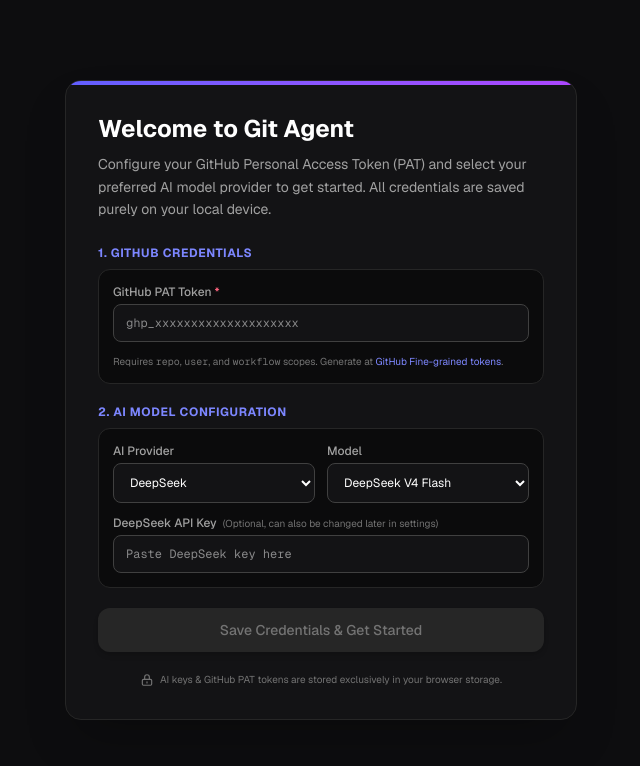
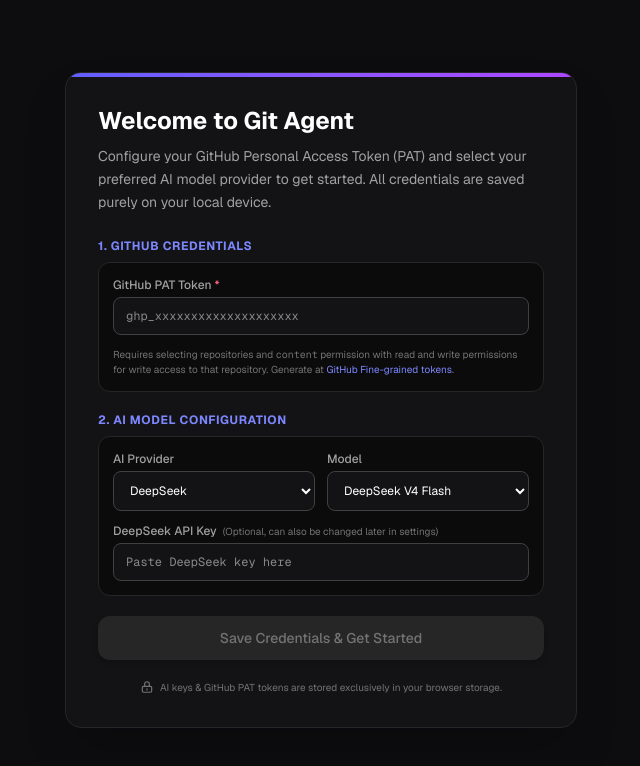
Before and after one commit to mr-mods-yg/git-agent, a Next.js app: page / in a window 1280 px wide. Shown: the top 766 px of the page, without its empty margins (319-959 px from the left). Built offline with nearby package versions, Linux system fonts and the light colour scheme.

Commit message:
removed path from new chat btn

```diff
--- a/src/app/page.tsx
+++ b/src/app/page.tsx
@@ -481,7 +481,7 @@
                   />
                 </div>
                 <div className="text-[10px] text-neutral-500 leading-normal">
-                  Requires <code>repo</code>, <code>user</code>, and <code>workflow</code> scopes. Generate at <a href="https://github.com/settings/personal-access-tokens" target="_blank" rel="noopener noreferrer" className="text-indigo-400 hover:underline">GitHub Fine-grained tokens</a>.
+                  Requires selecting repositories and <code>content</code> permission with read and write permissions for write access to that repository. Generate at <a href="https://github.com/settings/personal-access-tokens" target="_blank" rel="noopener noreferrer" className="text-indigo-400 hover:underline">GitHub Fine-grained tokens</a>.
                 </div>
               </div>
             </div>
@@ -774,7 +774,6 @@
               <path strokeLinecap="round" strokeLinejoin="round" d="M12 4v16m8-8H4" />
             </svg>
             <span className='hidden md:block'>New Chat</span>
-            <span className='flex justify-center items-center md:hidden'><path strokeLinecap="round" strokeLinejoin="round" d="M12 4v16m8-8H4" /></span>
           </button>
         </header>
 
```
